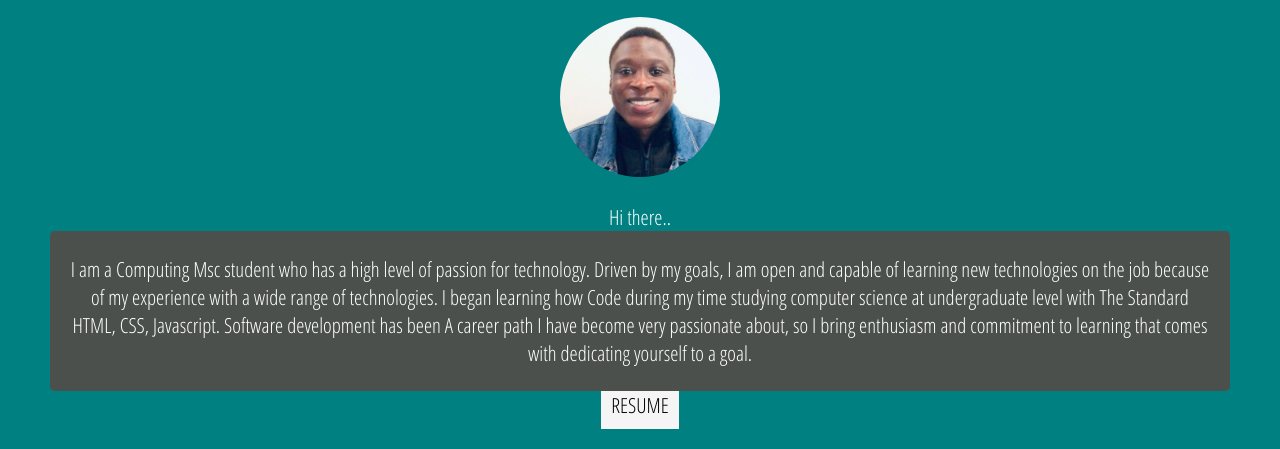
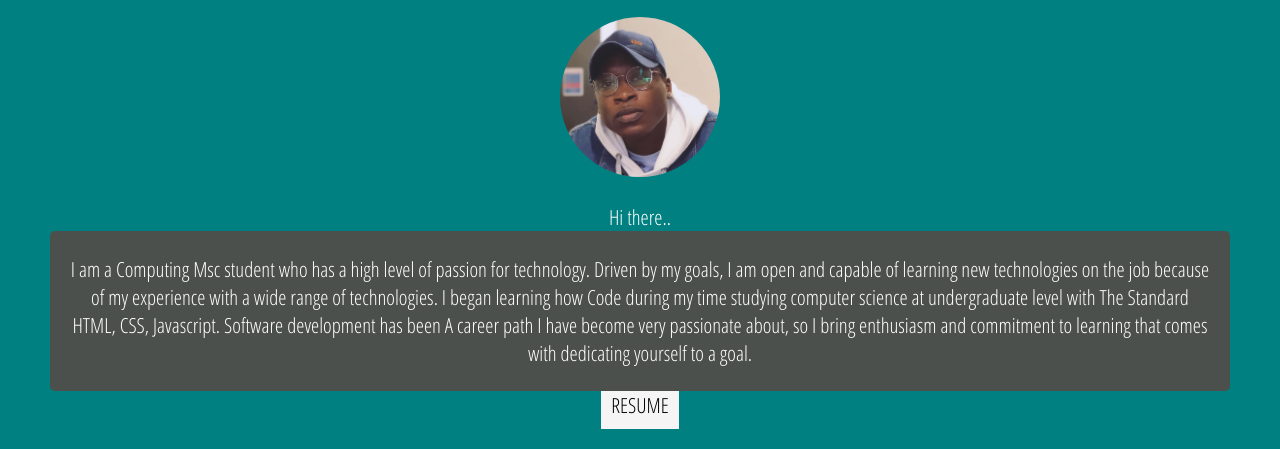
Before and after one commit to Mubby09/new-portfolio-website, a plain HTML site: page index.htm in a window 1280 px wide. Shown: the part 95-544 px from the top of the page. Drawn offline with nearby package versions, Linux system fonts and the light colour scheme; files whose address does not match are found by name.

Commit message:
picture changed

```diff
--- a/index.htm
+++ b/index.htm
@@ -18,7 +18,7 @@
             <i class="fa fa-bars"></i>
         </button>
         <h2 id="about">Mubarak Akinsola</h2>
-        <img class="my-image" src="./images/image0.jpeg" alt="image" /> <br />
+        <img class="my-image" src="./images/image0 (3).jpeg" alt="image" /> <br />
         <span>Hi there..</span>
         <p data-aos="fade-down" data-aos-easing="linear" data-aos-duration="1000" class="self">
             I am a Computing Msc student who has a high level of passion for technology. Driven by my goals, I am open
```
Also changed, not shown: images/image0 (3).jpeg (added), 1 other file.
